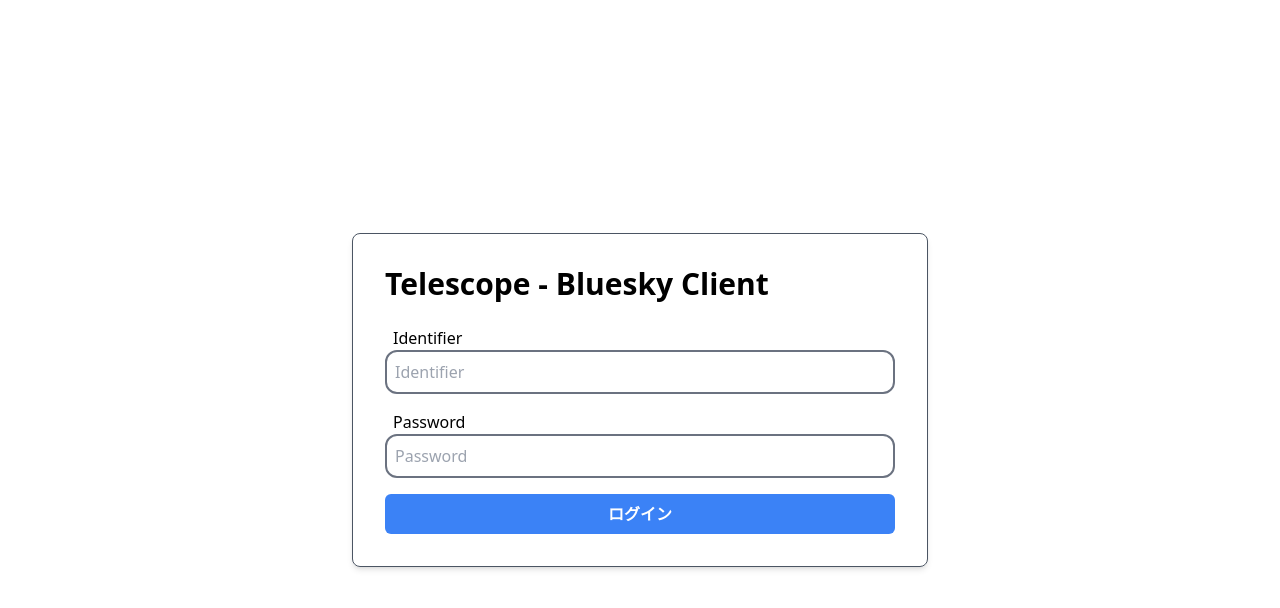
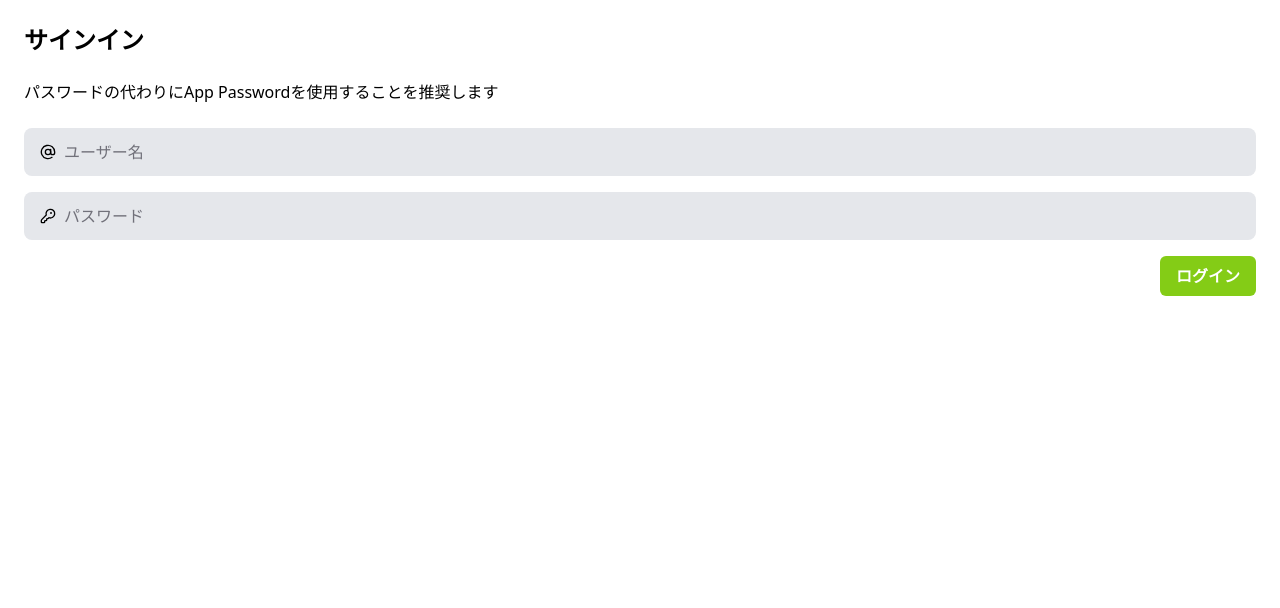
Before and after one commit to Tito5e/telescope, a React (Vite) app: page / in a window 1280 px wide. Shown: the top 608 px of the page. Built offline with nearby package versions, Linux system fonts and the light colour scheme.

Commit message:
mystery: something

```diff
--- a/package.json
+++ b/package.json
@@ -13,9 +13,11 @@
 		"@atproto/api": "^0.13.12",
 		"@hookform/resolvers": "^3.9.0",
 		"@tanstack/react-query": "^5.59.15",
+		"lucide-react": "^0.453.0",
 		"react": "^18.3.1",
 		"react-dom": "^18.3.1",
 		"react-hook-form": "^7.53.1",
+		"react-router-dom": "^6.27.0",
 		"valibot": "^0.42.1",
 		"zustand": "^5.0.0"
 	},
--- a/src/App.tsx
+++ b/src/App.tsx
@@ -1,10 +1,10 @@
-import { AppLayout } from "@/layouts/AppLayout";
+import { AuthLayout } from "@/layouts/AuthLayout";
 import { useSessionStore } from "@/libs/store/session";
 
 useSessionStore.getState().tryAutoLogin();
 
 function App() {
-	return <AppLayout />;
+	return <AuthLayout />;
 }
 
 export { App };
--- /dev/null
+++ b/src/components/Navigation/Navigation.tsx
@@ -0,0 +1,13 @@
+import { UserAvatar } from "@/components/Navigation/UserAvatar";
+
+function Navigation() {
+	return (
+		<nav className="grid-cols-5 grid grid-rows-1 place-items-center">
+			<div className="p-2">
+				<UserAvatar />
+			</div>
+		</nav>
+	);
+}
+
+export { Navigation };
--- /dev/null
+++ b/src/components/Navigation/UserAvatar.tsx
@@ -0,0 +1,27 @@
+import { useProfileQuery } from "@/libs/query/profile";
+import { useSessionStore } from "@/libs/store/session";
+
+function UserAvatar() {
+	const session = useSessionStore((state) => state.selectedAccount);
+	const {
+		data: profile,
+		isError,
+		isPending,
+	} = useProfileQuery({
+		did: session?.did,
+	});
+	if (isPending || isError) {
+		return <div className=""></div>;
+	}
+
+	return (
+		<div className="w-12 h-12">
+			<img
+				className="aspect-square w-full h-full object-cover"
+				src={profile.avatar}
+			/>
+		</div>
+	);
+}
+
+export { UserAvatar };
--- a/src/index.css
+++ b/src/index.css
@@ -6,3 +6,8 @@
 	width: 100dvw;
 	height: 100dvh;
 }
+
+input:-webkit-autofill {
+	-webkit-transition: background-color 9999s;
+	transition: background-color 9999s;
+}
--- a/src/layouts/AppLayout.tsx
+++ b/src/layouts/AuthLayout.tsx
@@ -1,15 +1,20 @@
+import { LoadingLayout } from "@/layouts/LoadingLayout";
 import { RootLayout } from "@/layouts/RootLayout";
 import { SigninLayout } from "@/layouts/Signin/SigninLayout";
 import { useAgentStore } from "@/libs/store/agent";
+import { useSessionStore } from "@/libs/store/session";
 
-function AppLayout() {
+function AuthLayout() {
 	const agent = useAgentStore((state) => state.agent);
+	const hasSession = useSessionStore((state) => state.hasSession);
 
 	if (agent) {
 		return <RootLayout />;
+	} else if (hasSession) {
+		return <LoadingLayout />;
 	} else {
 		return <SigninLayout />;
 	}
 }
 
-export { AppLayout };
+export { AuthLayout };
--- /dev/null
+++ b/src/layouts/LoadingLayout.tsx
@@ -0,0 +1,9 @@
+function LoadingLayout() {
+	return (
+		<div className="w-screen h-screen flex flex-col items-center justify-center">
+			<h1 className="text-3xl">Telescope (ロゴの代わり)</h1>
+		</div>
+	);
+}
+
+export { LoadingLayout };
--- a/src/layouts/RootLayout.tsx
+++ b/src/layouts/RootLayout.tsx
@@ -1,18 +1,18 @@
-import { ProfileControl } from "@/components/ProfileControl/ProfileControl";
+import { Navigation } from "@/components/Navigation/Navigation";
 import { ContentLayout } from "@/layouts/Content/ContentLayout";
 
 function RootLayout() {
 	return (
-		<div className="grid xl:[grid-template-areas:'header_content''control_content'] grid-cols-[240px_1fr] grid-rows-[1fr_80px] w-full h-full">
-			<header className="xl:[grid-area:header] xl:border-b xl:border-gray-600 xl:border-1">
+		<div className="grid xl:[grid-template-areas:'header''content''navigation'] grid-cols-1 grid-rows-[max-content_1fr_max-content] w-full h-full">
+			<header className="xl:[grid-area:header] border-b border-gray-300 border-1">
 				a
 			</header>
-			<main className="xl:[grid-area:content] xl:border-l xl:border-gray-600 xl:border-1">
+			<main className="xl:[grid-area:content]">
 				<ContentLayout />
 			</main>
-			<div className="xl:[grid-area:control]">
-				<ProfileControl />
-			</div>
+			<footer className="xl:[grid-area:navigation] border-t border-gray-300 border-1">
+				<Navigation />
+			</footer>
 		</div>
 	);
 }
--- a/src/layouts/Signin/SigninLayout.tsx
+++ b/src/layouts/Signin/SigninLayout.tsx
@@ -1,4 +1,5 @@
 import { valibotResolver } from "@hookform/resolvers/valibot";
+import { AtSign, KeyRound } from "lucide-react";
 import { SubmitHandler, useForm } from "react-hook-form";
 
 import { SigninFormInput, SigninFormInputSchema } from "@/layouts/Signin/types";
@@ -25,19 +26,20 @@ function SigninLayout() {
 	};
 
 	return (
-		<div className="w-screen h-screen flex flex-col items-center justify-center">
-			<div className="w-full max-w-xl p-8 rounded-lg border border-gray-600 shadow-md flex flex-col gap-6">
-				<h1 className="text-3xl font-bold">
-					Telescope - Bluesky Client
-				</h1>
+		<div className="w-screen h-screen flex flex-col items-center">
+			<div className="w-full p-6 flex flex-col gap-6">
+				<span className="text-2xl font-semibold">サインイン</span>
+				<p>
+					パスワードの代わりにApp Passwordを使用することを推奨します
+				</p>
 				<form
 					onSubmit={handleSubmit(onSubmit)}
 					className="flex flex-col gap-4">
-					<label className="flex flex-col">
-						<span className="px-2">Identifier</span>
+					<label className="flex flex-col relative">
+						<AtSign className="absolute left-4 w-4 h-4 top-[50%] -translate-y-1/2" />
 						<input
-							className="border-gray-500 border-2 p-2 rounded-xl"
-							placeholder="Identifier"
+							className="py-3 rounded-lg bg-gray-200 placeholder:text-zinc-500 pl-10 focus:ring-inset focus:ring-2 focus:ring-lime-500 outline-none"
+							placeholder="ユーザー名"
 							type="text"
 							{...register("identifier")}
 						/>
@@ -46,11 +48,11 @@ function SigninLayout() {
 						)}
 					</label>
 
-					<label className="flex flex-col">
-						<span className="px-2">Password</span>
+					<label className="flex flex-col relative">
+						<KeyRound className="absolute left-4 w-4 h-4 top-[50%] -translate-y-1/2" />
 						<input
-							className="border-gray-500 border-2 p-2 rounded-xl"
-							placeholder="Password"
+							className="py-3 rounded-lg bg-gray-200 placeholder:text-zinc-500 pl-10 focus:ring-inset focus:ring-2 focus:ring-lime-500 outline-none"
+							placeholder="パスワード"
 							type="password"
 							{...register("password")}
 						/>
@@ -59,11 +61,15 @@ function SigninLayout() {
 						)}
 					</label>
 
-					<button
-						type="submit"
-						className="col-span-2 p-2 rounded-md bg-blue-500">
-						<span className="text-white font-bold">ログイン</span>
-					</button>
+					<div className="flex justify-end">
+						<button
+							type="submit"
+							className="col-span-2 py-2 px-4 rounded-md bg-lime-500">
+							<span className="text-white font-bold">
+								ログイン
+							</span>
+						</button>
+					</div>
 				</form>
 			</div>
 		</div>
--- a/src/libs/session/types.ts
+++ b/src/libs/session/types.ts
@@ -3,6 +3,7 @@ import { Account } from "@/libs/session/schema";
 export type SessionStateContext = {
 	accounts: Account[];
 	selectedAccount: Account | undefined;
+	hasSession: boolean;
 };
 
 export type SessionApiContext = {
--- a/src/libs/store/session.ts
+++ b/src/libs/store/session.ts
@@ -12,6 +12,7 @@ export const useSessionStore = create<
 		(set, get) => ({
 			accounts: [],
 			selectedAccount: undefined,
+			hasSession: false,
 
 			login: async (args) => {
 				const { accounts, selectedAccount } = get();
@@ -28,9 +29,12 @@ export const useSessionStore = create<
 						await session.resumeSession(selectedAccount);
 					if (response.success) {
 						const agent = new Agent(session);
-						useAgentStore.setState({
+						set(() => ({
+							hasSession: true,
+						}));
+						useAgentStore.setState(() => ({
 							agent,
-						});
+						}));
 					}
 				}
 				const targetAccount = accounts.find((account) => {
@@ -51,6 +55,7 @@ export const useSessionStore = create<
 							agent,
 						}));
 						set({
+							hasSession: true,
 							selectedAccount: targetAccount,
 						});
 					}
@@ -68,6 +73,7 @@ export const useSessionStore = create<
 							active: response.data.active ? true : false,
 							service: args.service,
 						},
+						hasSession: true,
 					});
 				}
 			},
```
Also changed, not shown: 1 other file (tests, documents, lock files or other folders).
